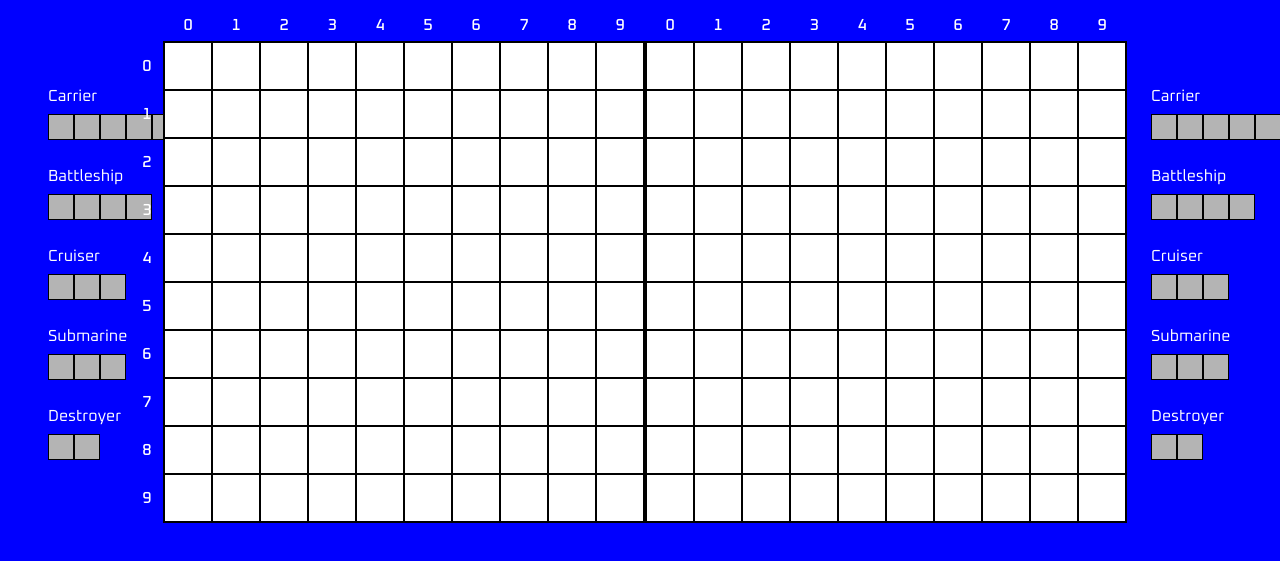
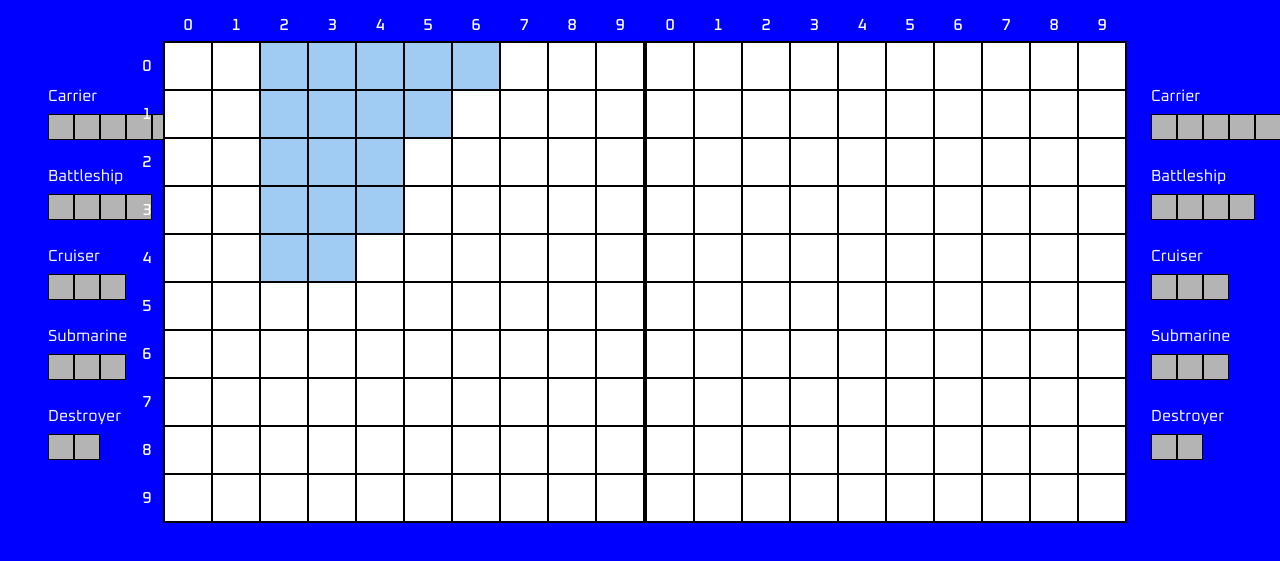
Before and after one commit to TahraouiMustapha/Battleship-The-Odin-Project, a website built with webpack: page src/index.html in a window 1280 px wide. Shown: the part 187-748 px from the top of the page. Built offline with nearby package versions, Linux system fonts and the light colour scheme.

Commit message:
style: style the hitted places in board

```diff
--- a/src/domHandler.js
+++ b/src/domHandler.js
@@ -25,6 +25,7 @@ const domHandler = (function() {
             ligne.forEach((value) => {
                 if(value === 'miss') domBoard.appendChild(domBuilder.createMissSquare(x, y));
                 else if(value === 'hit') domBoard.appendChild(domBuilder.createHitSquare(x, y));
+                else if(value != '') domBoard.appendChild(domBuilder.createShipSquare(x, y));
                 else domBoard.appendChild(domBuilder.createSquare(x, y))
                 y += 1;
             })
@@ -142,6 +143,12 @@ const domBuilder = (function() {
         return myDiv;
     }
 
+    const createShipSquare = function(x, y) {
+        const myDiv = createSquare(x, y);
+        myDiv.classList.add('ship-square');
+        return myDiv;
+    }
+
     const createColumnsNums = function() {
         const myDiv = document.createElement('div');
         myDiv.classList.add('column-numbers');
@@ -175,6 +182,7 @@ const domBuilder = (function() {
         createShip,
         createColumnsNums,
         createLigneNums,
+        createShipSquare
     }
 
 })()
--- a/src/styles/style.css
+++ b/src/styles/style.css
@@ -81,8 +81,10 @@ header {
     border: 1px solid black;
 }
 
-.board .square:hover{
-    background-color: rgb(207, 226, 243);
+.second.board .square:hover,
+.first .ship-square ,
+.hit {
+    background-color: rgb(160, 204, 243);
 }
 
 /* for missed square */
```
